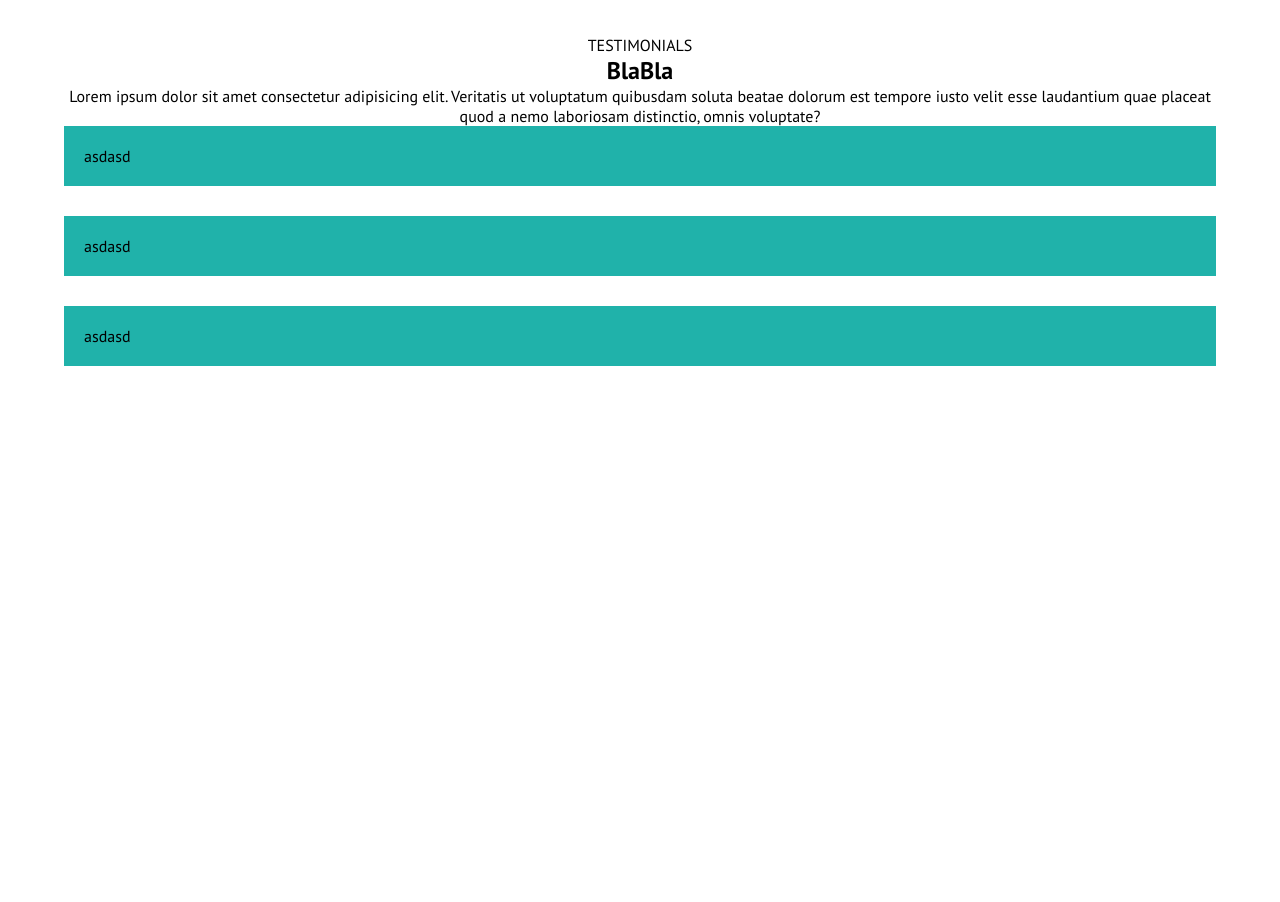
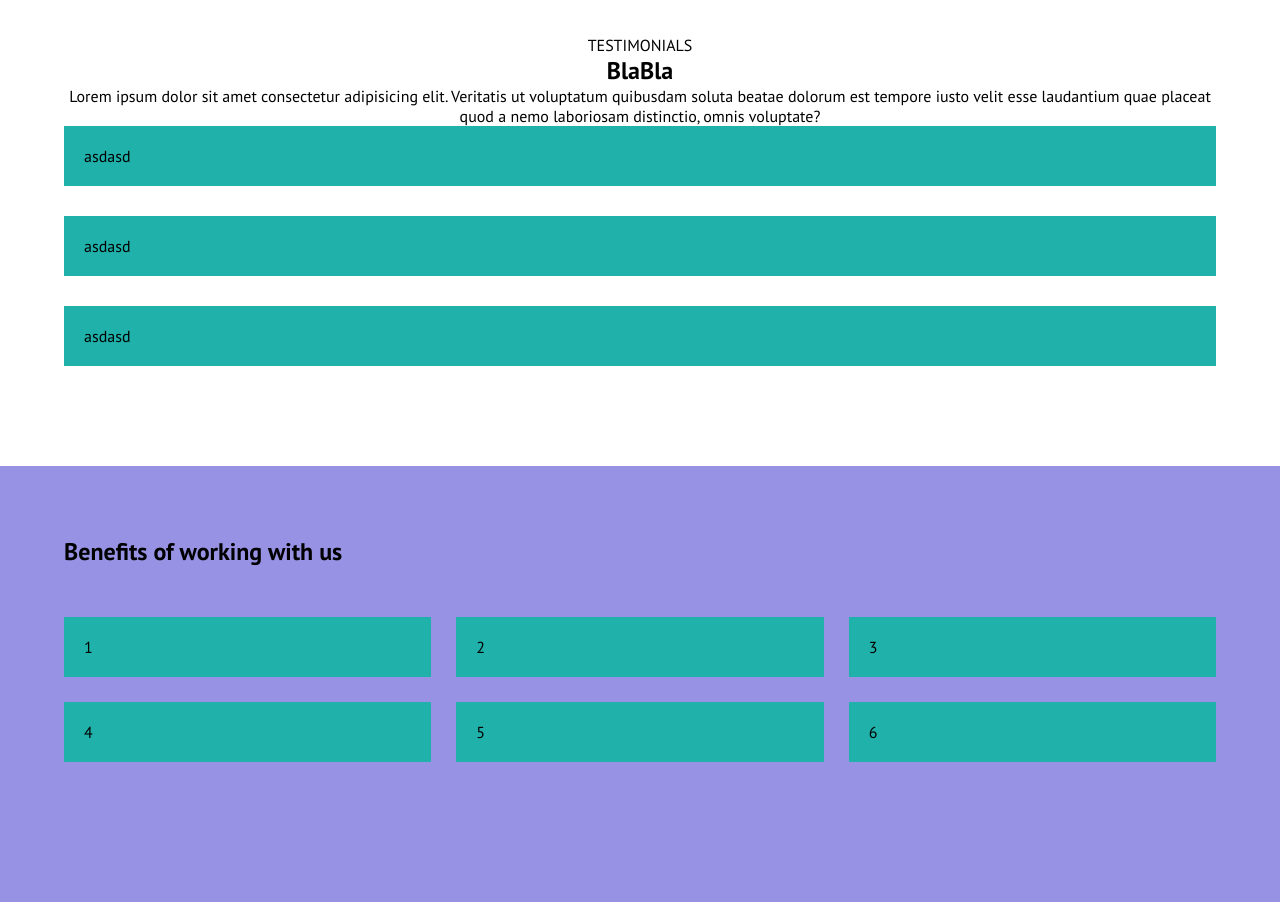
Before and after one commit to patrictobola/htmlcss-responsive-layout, a plain HTML site: page index.html in a window 1280 px wide. Shown: the part 995-1897 px from the top of the page. Before the commit the page ends 1461 px from the top, so only its background shows below. Drawn offline with Linux system fonts and the light colour scheme.

Commit message:
[all] done benefits section layout

```diff
--- a/css/style.css
+++ b/css/style.css
@@ -116,12 +116,19 @@ header {
     width: 90%;
     margin: 0 auto;
   }
-}
+  /* * Testimonial Section  */
 
-/* * Testimonial Section  */
+  .testimonial .card {
+    display: flex;
+  }
 
-.testimonial .card {
-  display: flex;
+  /* * Benefits section  */
+  .benefits .row {
+    flex-wrap: wrap;
+  }
+  .benefits .card {
+    flex-basis: calc(50% - (25px / 2));
+  }
 }
 
 /* ++++++++++++++ */
@@ -152,6 +159,11 @@ header {
     right: 0;
   }
 
+  /* * Benefits section  */
+  .benefits .card {
+    flex-basis: calc(100% / 3 - (25px * 2 / 3));
+  }
+
   /* Utilities  */
   .container {
     max-width: 1200px;
--- a/index.html
+++ b/index.html
@@ -71,14 +71,17 @@
                     <p>Lorem ipsum dolor sit amet consectetur adipisicing elit. Veritatis ut voluptatum quibusdam soluta
                         beatae dolorum est tempore iusto velit esse laudantium quae placeat quod a nemo laboriosam
                         distinctio, omnis voluptate?</p>
+                    <!-- Profile card  -->
                     <div class="card">
                         <div class="profile-pic">asd</div>
                         <div class="profile-text">asd</div>
                     </div>
+                    <!-- Profile card  -->
                     <div class="card">
                         <div class="profile-pic">asd</div>
                         <div class="profile-text">asd</div>
                     </div>
+                    <!-- Profile card  -->
                     <div class="card">
                         <div class="profile-pic">asd</div>
                         <div class="profile-text">asd</div>
@@ -87,6 +90,22 @@
                 </div>
             </div>
         </section>
+        <!-- Benefits section  -->
+        <section class="benefits-section">
+            <div class="wrap-purple">
+                <div class="benefits container">
+                    <h1>Benefits of working with us</h1>
+                    <div class="row flex">
+                        <div class="card">1</div>
+                        <div class="card">2</div>
+                        <div class="card">3</div>
+                        <div class="card">4</div>
+                        <div class="card">5</div>
+                        <div class="card">6</div>
+                    </div>
+                </div>
+            </div>
+        </section>
     </main>
     <footer></footer>
 </body>
```
